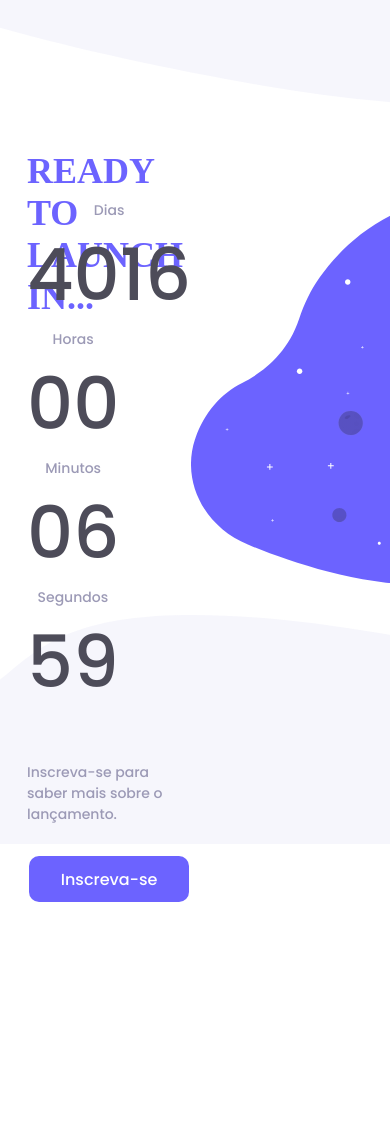
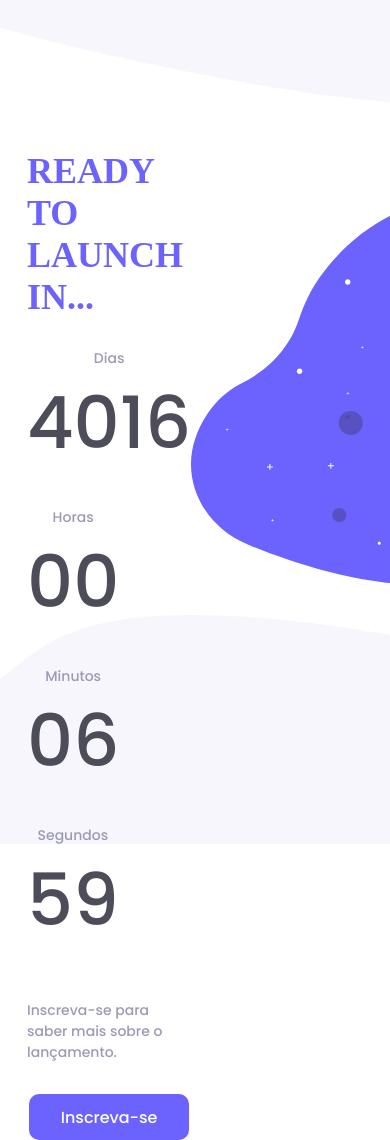
Before and after one commit to dimasdevspro/countdown, a plain HTML site: page index.html in a window 390 px wide. Shown: the top 1140 px of the page. Before the commit the page ends 902 px from the top, so only its background shows below. Drawn offline with Linux system fonts and the light colour scheme.

Commit message:
Add responsiveness

```diff
--- a/styles.css
+++ b/styles.css
@@ -101,6 +101,7 @@
       justify-content: space-between;
       align-items: center;
       text-align: center;
+      gap: 30px;
   }
 
   .countdown-el span {
@@ -172,3 +173,16 @@
   form button {
       margin-top: 10px;
   }
+
+  /* Responsibility */
+
+  @media (max-width: 941px){
+    .ready_launch h1{
+        position: relative;
+        margin-bottom: 30px;
+        height: auto;
+    }
+    .countdown-container {
+        position: relative;
+    }
+  }
```
